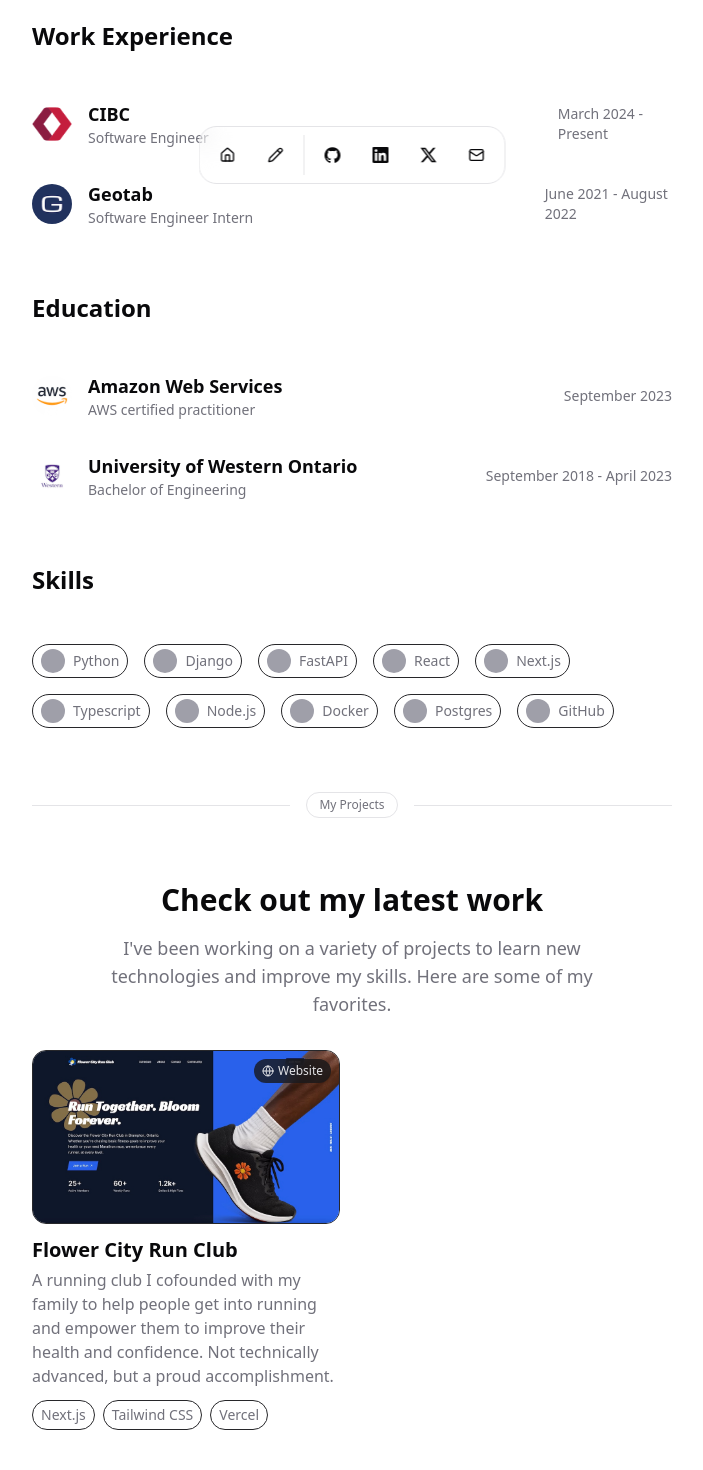
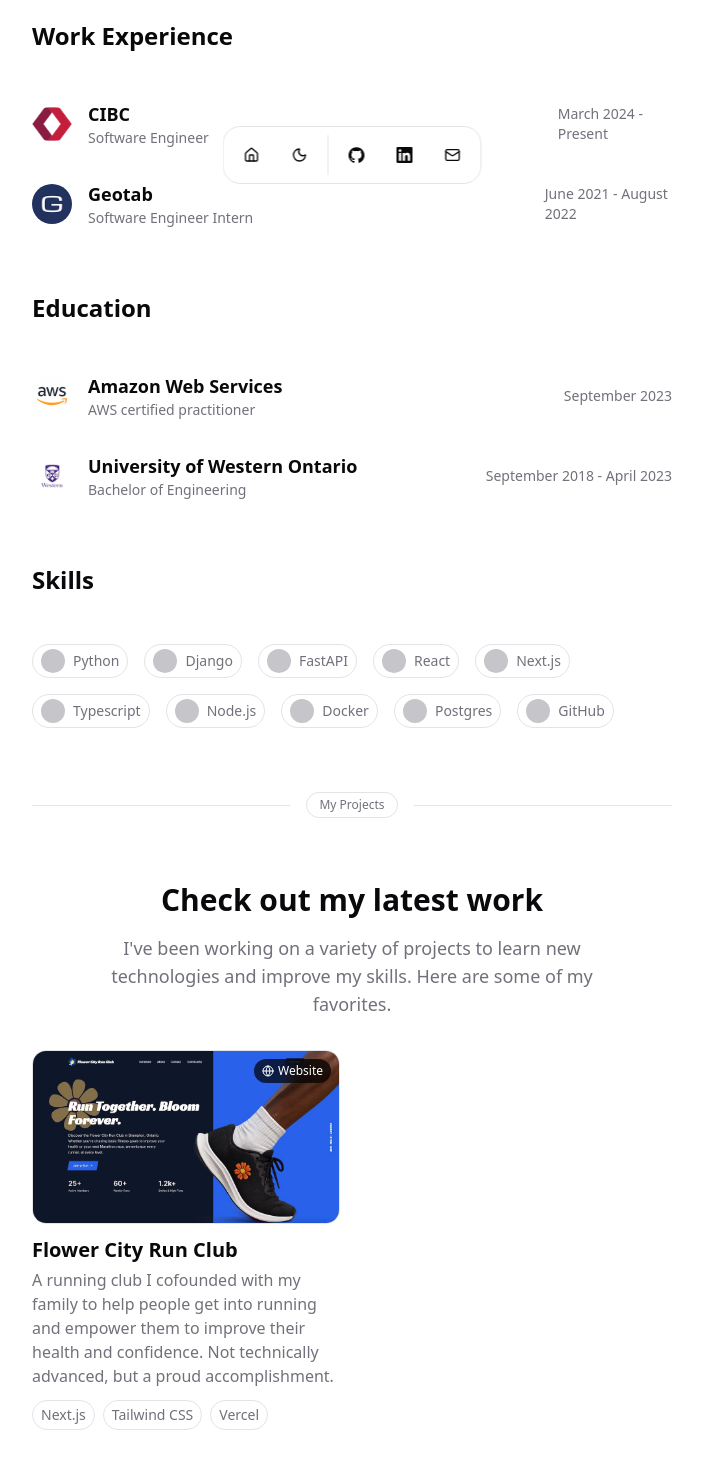
Before and after one commit to amit-00/portfolio, a Next.js app: page / in a window 1280 px wide. Shown: the part 600-2070 px from the top of the page, without its empty margins (288-991 px from the left). Built offline with nearby package versions, Linux system fonts and the light colour scheme.

Commit message:
Update dock, add toast notifs

```diff
--- a/app/globals.css
+++ b/app/globals.css
@@ -4,24 +4,13 @@
 
 @custom-variant dark (&:is(.dark *));
 
-@theme {
-  --color-background: var(--color-zinc-950);
-  --color-foreground: var(--color-zinc-50);
-  --color-muted: var(--color-zinc-400);
-  --color-muted-foreground: var(--color-zinc-500);
-  --color-surface: var(--color-zinc-900);
-  --color-surface-hover: var(--color-zinc-800);
-  --color-border: var(--color-zinc-800);
-}
-
 @layer base {
   body {
-    @apply bg-background text-foreground;
     @apply bg-background text-foreground;
   }
 
   ::selection {
-    @apply bg-zinc-700 text-zinc-50;
+    @apply bg-zinc-300 text-zinc-900 dark:bg-zinc-700 dark:text-zinc-50;
   }
   * {
     @apply border-border outline-ring/50;
--- a/app/layout.tsx
+++ b/app/layout.tsx
@@ -2,6 +2,8 @@ import type { Metadata } from "next";
 import { Inter } from "next/font/google";
 import "./globals.css";
 import { FloatingDock } from "@/components/floating-dock";
+import { ThemeProvider } from "@/components/theme-provider";
+import { Toaster } from "sonner";
 
 const inter = Inter({
   variable: "--font-inter",
@@ -19,10 +21,13 @@ export default function RootLayout({
   children: React.ReactNode;
 }>) {
   return (
-    <html lang="en">
+    <html lang="en" suppressHydrationWarning>
       <body className={`${inter.variable} antialiased bg-background text-foreground`}>
-        {children}
-        <FloatingDock />
+        <ThemeProvider attribute="class" defaultTheme="system" enableSystem disableTransitionOnChange>
+          {children}
+          <FloatingDock />
+          <Toaster position="top-right" toastOptions={{ style: { width: "fit-content" } }} />
+        </ThemeProvider>
       </body>
     </html>
   );
--- a/app/page.tsx
+++ b/app/page.tsx
@@ -16,7 +16,7 @@ export default function Home() {
           </p>
         </div>
         <div className="mb-8 md:mb-0">
-          <div className="rounded-full overflow-hidden w-40 h-40 border border-zinc-800">
+          <div className="rounded-full overflow-hidden w-40 h-40 border border-border">
             <Image src="/profile.jpeg" alt="Amit" className="object-cover w-full h-full" width={160} height={160} />
           </div>
         </div>
@@ -72,9 +72,9 @@ export default function Home() {
         <div className="mt-12 flex flex-wrap gap-4">
           {skills.map((skill) => (
             <div key={skill.name} className="flex items-center justify-between">
-              <div className="flex items-center gap-2 border border-zinc-800 rounded-full px-2 py-1">
+              <div className="flex items-center gap-2 border border-border rounded-full px-2 py-1">
                 {/* <Image src={skill.logo} alt={skill.name} className="object-cover rounded-full" width={40} height={40} /> */}
-                <div className="rounded-full bg-zinc-400 w-6 h-6"></div>
+                <div className="rounded-full bg-muted-foreground/40 w-6 h-6"></div>
                 <p className="text-sm text-muted-foreground">{skill.name}</p>
               </div>
             </div>
@@ -103,7 +103,7 @@ export default function Home() {
             const cardHref = project.link || project.repo;
             return (
               <div key={project.name} className="flex flex-col">
-                <div className="relative overflow-hidden rounded-xl border border-zinc-800 hover:border-zinc-600 transition-colors">
+                <div className="relative overflow-hidden rounded-xl border border-border hover:border-muted-foreground/50 transition-colors">
                   {cardHref ? (
                     <a href={cardHref} target="_blank" rel="noopener noreferrer">
                       <Image
@@ -129,7 +129,7 @@ export default function Home() {
                         href={project.link}
                         target="_blank"
                         rel="noopener noreferrer"
-                        className="flex items-center gap-1 bg-zinc-900/80 backdrop-blur-sm text-zinc-200 rounded-full px-2 py-1 text-xs hover:bg-zinc-800 transition-colors"
+                        className="flex items-center gap-1 bg-black/70 backdrop-blur-sm text-white rounded-full px-2 py-1 text-xs hover:bg-black/90 transition-colors"
                       >
                         <Globe className="size-3" />
                         Website
@@ -140,7 +140,7 @@ export default function Home() {
                         href={project.repo}
                         target="_blank"
                         rel="noopener noreferrer"
-                        className="flex items-center gap-1 bg-zinc-900/80 backdrop-blur-sm text-zinc-200 rounded-full px-2 py-1 text-xs hover:bg-zinc-800 transition-colors"
+                        className="flex items-center gap-1 bg-black/70 backdrop-blur-sm text-white rounded-full px-2 py-1 text-xs hover:bg-black/90 transition-colors"
                       >
                         <Github className="size-3" />
                         GitHub
@@ -154,7 +154,7 @@ export default function Home() {
                   {project.tags.map((tag) => (
                     <span
                       key={tag}
-                      className="border border-zinc-800 rounded-full px-2 py-1 text-sm text-muted-foreground"
+                      className="border border-border rounded-full px-2 py-1 text-sm text-muted-foreground"
                     >
                       {tag}
                     </span>
@@ -167,7 +167,7 @@ export default function Home() {
 
       </section>
 
-      <footer className="mt-32 mb-32 text-center border border-zinc-800 rounded-2xl p-8 relative">
+      <footer className="mt-32 mb-32 text-center border border-border rounded-2xl p-8 relative">
         <ShineBorder shineColor={["#A07CFE", "#FE8FB5", "#FFBE7B"]} />
         <div className="max-w-lg mx-auto">
           <h2 className="text-5xl">Get in touch</h2>
--- a/components/floating-dock.tsx
+++ b/components/floating-dock.tsx
@@ -2,7 +2,9 @@
 
 import React from "react";
 import Link from "next/link";
-import { HomeIcon, PencilIcon, MailIcon } from "lucide-react";
+import { HomeIcon, MailIcon, SunIcon, MoonIcon } from "lucide-react";
+import { useTheme } from "next-themes";
+import { toast } from "sonner";
 
 import { cn } from "@/lib/utils";
 import { Dock, DockIcon } from "@/components/ui/dock";
@@ -34,21 +36,11 @@ const Icons = {
       />
     </svg>
   ),
-  x: (props: IconProps) => (
-    <svg viewBox="0 0 24 24" xmlns="http://www.w3.org/2000/svg" {...props}>
-      <title>X</title>
-      <path
-        fill="currentColor"
-        d="M18.901 1.153h3.68l-8.04 9.19L24 22.846h-7.406l-5.8-7.584-6.638 7.584H.474l8.6-9.83L0 1.154h7.594l5.243 6.932ZM17.61 20.644h2.039L6.486 3.24H4.298Z"
-      />
-    </svg>
-  ),
 };
 
 const DATA = {
   navbar: [
     { href: "/", icon: HomeIcon, label: "Home" },
-    { href: "#", icon: PencilIcon, label: "Blog" },
   ],
   contact: {
     social: {
@@ -62,15 +54,44 @@ const DATA = {
         url: "https://linkedin.com",
         icon: Icons.linkedin,
       },
-      X: {
-        name: "X",
-        url: "https://x.com",
-        icon: Icons.x,
-      },
     },
-    email: "mailto:hello@example.com",
+    email: "amit.v@hotmail.com",
   },
 };
+
+function ThemeToggle() {
+  const { resolvedTheme, setTheme } = useTheme();
+  const [mounted, setMounted] = React.useState(false);
+
+  React.useEffect(() => setMounted(true), []);
+
+  return (
+    <Tooltip>
+      <TooltipTrigger asChild>
+        <button
+          aria-label="Toggle theme"
+          className={cn(
+            "flex size-12 cursor-pointer items-center justify-center rounded-full"
+          )}
+          onClick={() => setTheme(resolvedTheme === "dark" ? "light" : "dark")}
+        >
+          {mounted ? (
+            resolvedTheme === "dark" ? (
+              <SunIcon className="size-4" />
+            ) : (
+              <MoonIcon className="size-4" />
+            )
+          ) : (
+            <SunIcon className="size-4" />
+          )}
+        </button>
+      </TooltipTrigger>
+      <TooltipContent>
+        <p>{mounted && resolvedTheme === "dark" ? "Light mode" : "Dark mode"}</p>
+      </TooltipContent>
+    </Tooltip>
+  );
+}
 
 export function FloatingDock() {
   return (
@@ -97,6 +118,9 @@ export function FloatingDock() {
               </Tooltip>
             </DockIcon>
           ))}
+          <DockIcon>
+            <ThemeToggle />
+          </DockIcon>
           <Separator orientation="vertical" className="h-full" />
           {Object.entries(DATA.contact.social).map(([name, social]) => (
             <DockIcon key={name}>
@@ -123,18 +147,21 @@ export function FloatingDock() {
           <DockIcon>
             <Tooltip>
               <TooltipTrigger asChild>
-                <Link
-                  href={DATA.contact.email}
-                  aria-label="Send Email"
+                <button
+                  aria-label="Copy Email"
                   className={cn(
-                    "flex size-12 items-center justify-center rounded-full"
+                    "flex size-12 cursor-pointer items-center justify-center rounded-full"
                   )}
+                  onClick={() => {
+                    navigator.clipboard.writeText(DATA.contact.email);
+                    toast("Email copied to clipboard!");
+                  }}
                 >
                   <MailIcon className="size-4" />
-                </Link>
+                </button>
               </TooltipTrigger>
               <TooltipContent>
-                <p>Send Email</p>
+                <p>Copy Email</p>
               </TooltipContent>
             </Tooltip>
           </DockIcon>
--- /dev/null
+++ b/components/theme-provider.tsx
@@ -0,0 +1,10 @@
+"use client";
+
+import { ThemeProvider as NextThemesProvider } from "next-themes";
+
+export function ThemeProvider({
+  children,
+  ...props
+}: React.ComponentProps<typeof NextThemesProvider>) {
+  return <NextThemesProvider {...props}>{children}</NextThemesProvider>;
+}
--- a/components/ui/tooltip.tsx
+++ b/components/ui/tooltip.tsx
@@ -67,7 +67,7 @@ export function TooltipContent({
   return (
     <div
       className={cn(
-        "absolute -top-10 left-1/2 z-50 -translate-x-1/2 whitespace-nowrap rounded-md border border-border bg-surface px-3 py-1.5 text-xs text-foreground shadow-md",
+        "absolute -top-10 left-1/2 z-50 -translate-x-1/2 whitespace-nowrap rounded-md border border-border bg-background px-3 py-1.5 text-xs text-foreground shadow-md",
         className
       )}
     >
--- a/package.json
+++ b/package.json
@@ -14,9 +14,11 @@
     "lucide-react": "^0.563.0",
     "motion": "^12.33.0",
     "next": "16.1.6",
+    "next-themes": "^0.4.6",
     "radix-ui": "^1.4.3",
     "react": "19.2.3",
     "react-dom": "19.2.3",
+    "sonner": "^2.0.7",
     "tailwind-merge": "^3.4.0"
   },
   "devDependencies": {
```
Also changed, not shown: 1 other file (tests, documents, lock files or other folders).
